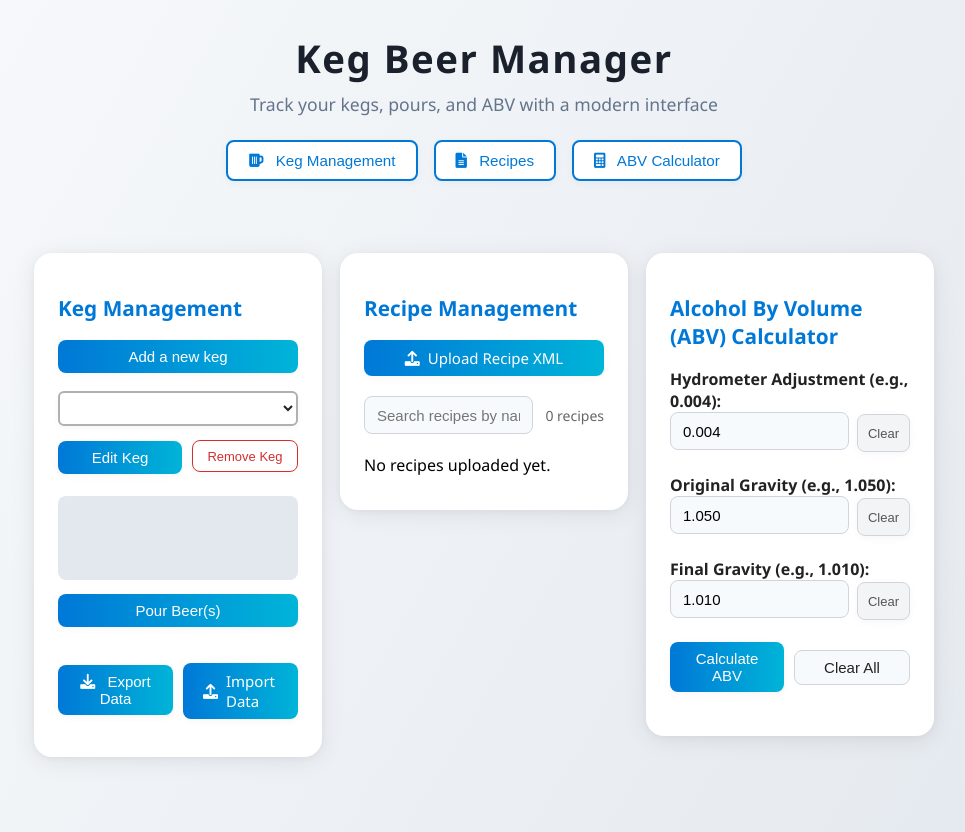
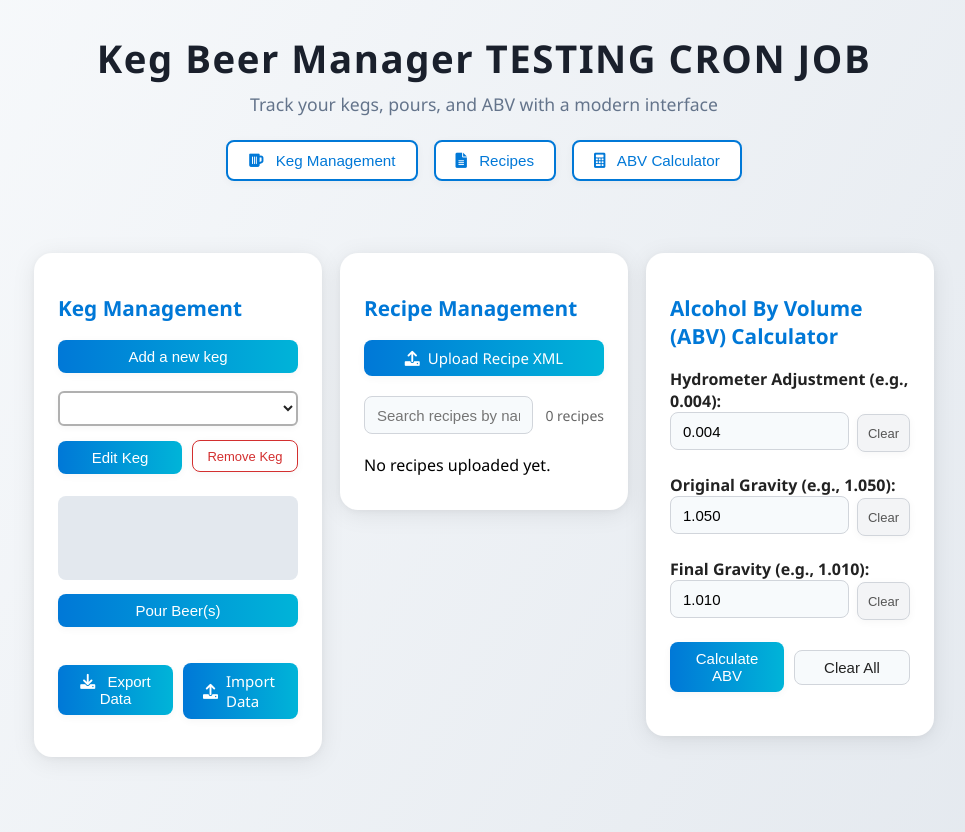
Before and after one commit to arothenberger/KegManager, a website: page index.html in a window 1280 px wide. Shown: the whole page, without its empty margins (156-1121 px from the left). Drawn offline with Linux system fonts and the light colour scheme.

Commit message:
update
 TESTING CRON JOB

```diff
--- a/index.html
+++ b/index.html
@@ -3,13 +3,13 @@
 <head>
     <meta charset="UTF-8">
     <meta name="viewport" content="width=device-width, initial-scale=1.0">
-    <title>Keg Beer Manager</title>
+    <title>Keg Beer Manager  TESTING CRON JOB</title>
     <link rel="stylesheet" href="style.css">
     <link rel="stylesheet" href="https://cdnjs.cloudflare.com/ajax/libs/font-awesome/6.0.0/css/all.min.css">
 </head>
 <body>
     <header class="modern-header">
-        <h1 class="modern-title">Keg Beer Manager</h1>
+        <h1 class="modern-title">Keg Beer Manager TESTING CRON JOB</h1>
         <p class="modern-subtitle">Track your kegs, pours, and ABV with a modern interface</p>
         <nav class="modern-nav">
             <button onclick="scrollToSection('kegSection')" class="nav-btn"><i class="fas fa-beer"></i> Keg Management</button>
```
